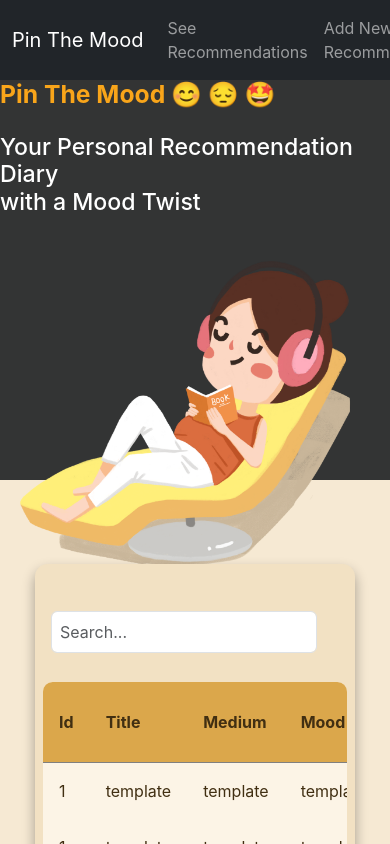
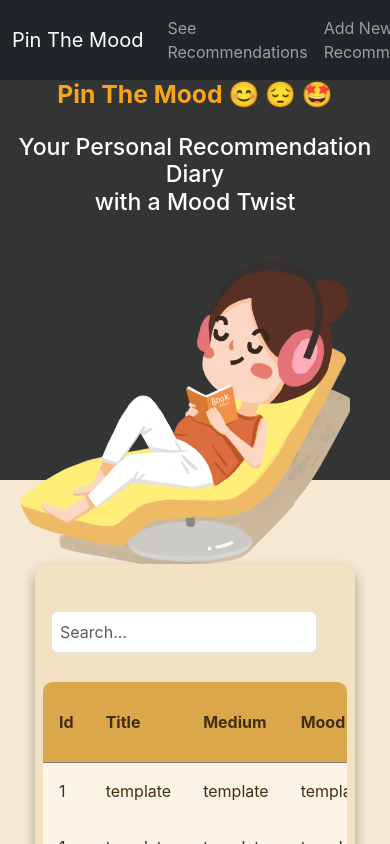
Before and after one commit to PaulinaWywrot/Pin-The-Mood, a React (Create React App) app in the folder client/: page / in a window 390 px wide. Shown: the top 844 px of the page. Built offline with nearby package versions, Linux system fonts and the light colour scheme.

Commit message:
add media query for header

```diff
--- a/client/src/App.css
+++ b/client/src/App.css
@@ -179,3 +179,11 @@ tbody tr.hide td img {
 
 
 }
+
+@media (max-width: 768px) {
+  .h2-custom {
+    text-align: center;
+  }
+.h3-custom {
+  text-align: center;
+}}
--- a/client/src/Components/Heading.js
+++ b/client/src/Components/Heading.js
@@ -11,7 +11,7 @@ const Heading = () => {
           <br /> with a Mood Twist
         </h3>
       </div>
-      <div className="align-self-center mt-3 mt-md-0 text-center">
+      <div className="align-self-center mt-3 mt-md-0">
         <img src={girlImage} alt="girl" className="galinha img-fluid" />
       </div>
     </div>
```
